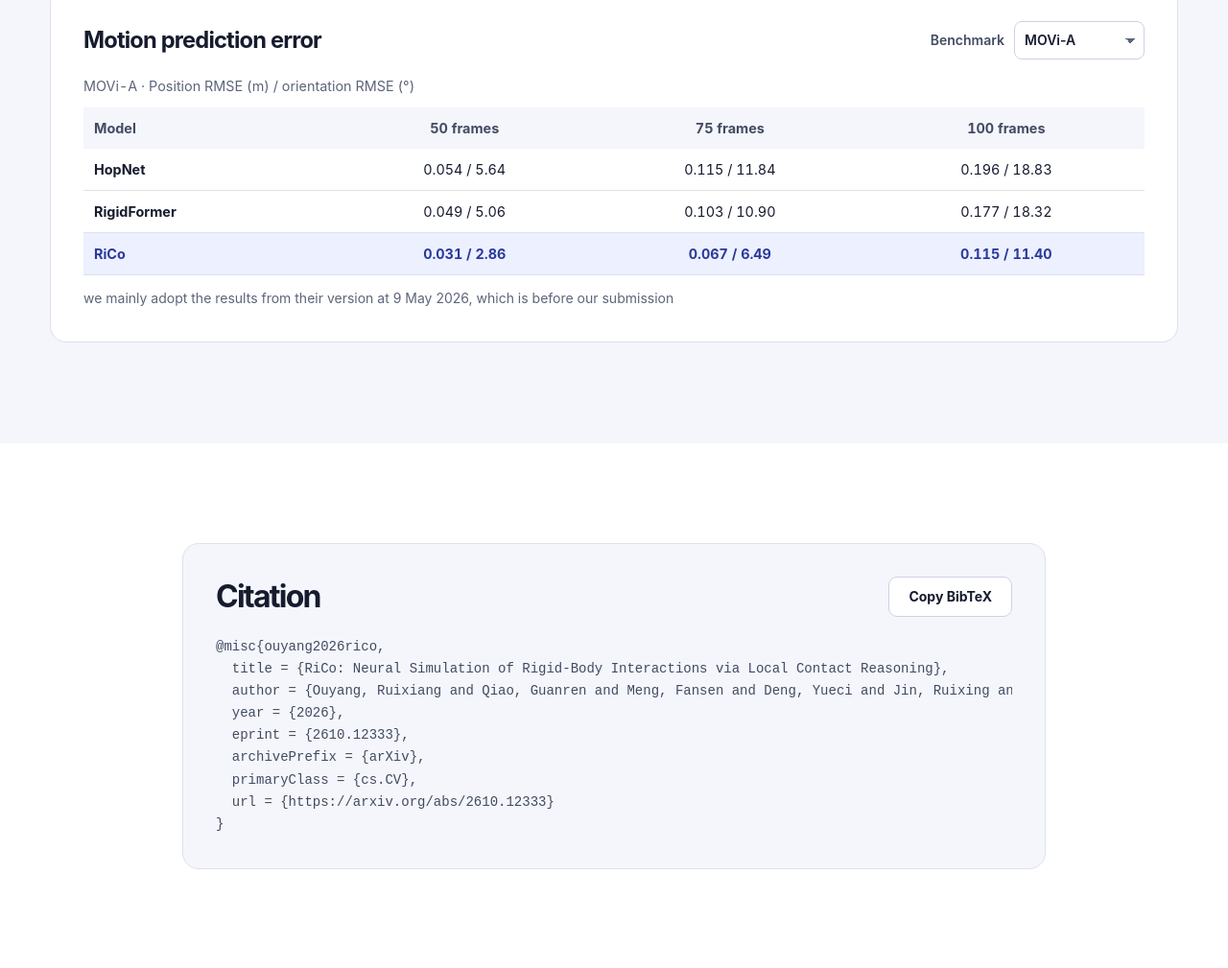
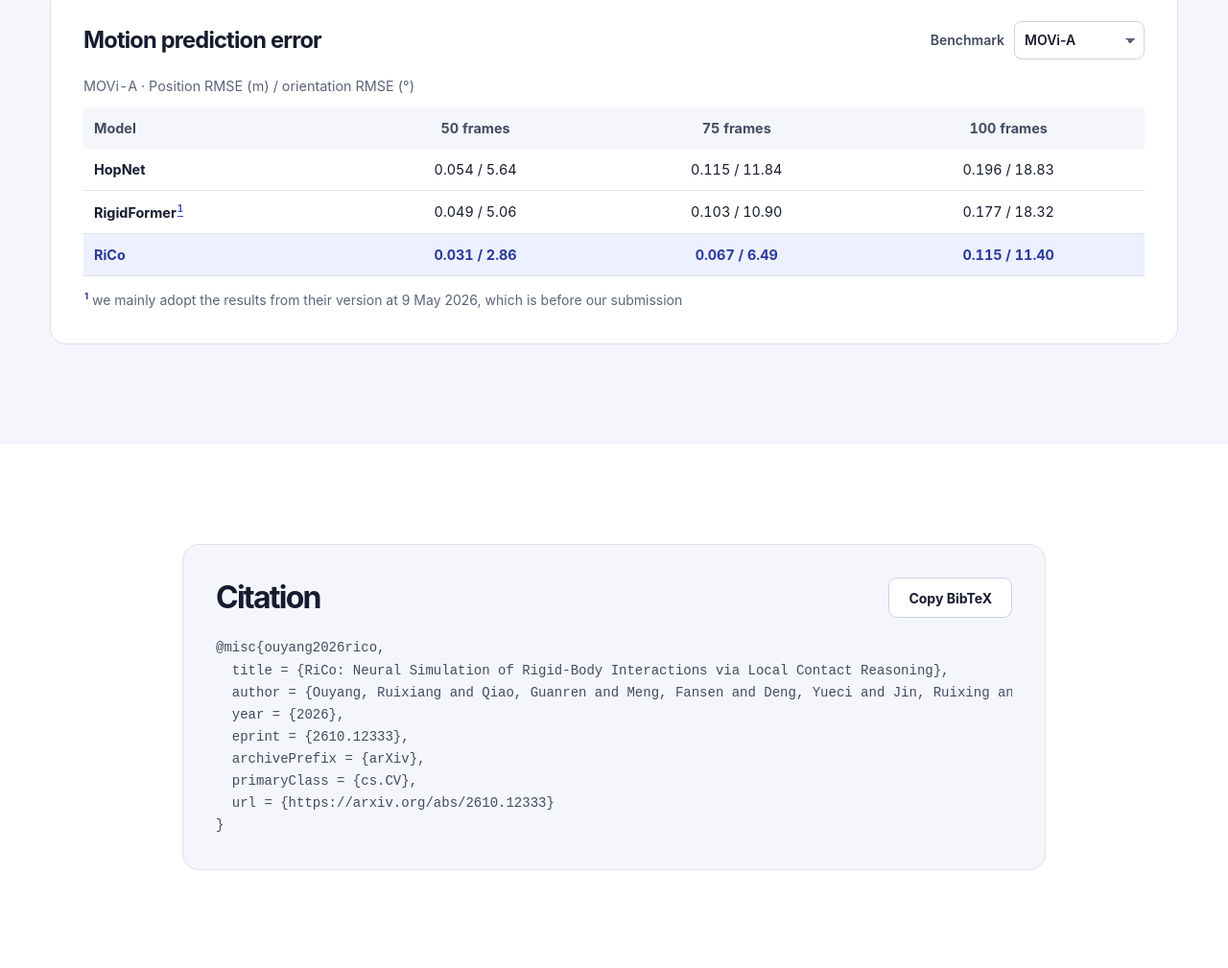
Before and after one commit to Ruixiang-OY/RiCo_website, a plain HTML site: page dist/index.html in a window 1280 px wide. Shown: the part 8462-9471 px from the top of the page at 96% size. Drawn offline with Linux system fonts and the light colour scheme.

Commit message:
Update Site source

```diff
--- a/dist/index.html
+++ b/dist/index.html
@@ -500,12 +500,12 @@
               <thead><tr><th scope="col">Model</th><th scope="col">50 frames</th><th scope="col">75 frames</th><th scope="col">100 frames</th></tr></thead>
               <tbody id="result-rows">
                 <tr><th scope="row">HopNet</th><td>0.054 / 5.64</td><td>0.115 / 11.84</td><td>0.196 / 18.83</td></tr>
-                <tr><th scope="row">RigidFormer</th><td>0.049 / 5.06</td><td>0.103 / 10.90</td><td>0.177 / 18.32</td></tr>
+                <tr><th scope="row">RigidFormer<sup><a href="#rigidformer-source-note" aria-label="RigidFormer source footnote 1">1</a></sup></th><td>0.049 / 5.06</td><td>0.103 / 10.90</td><td>0.177 / 18.32</td></tr>
                 <tr><th scope="row">RiCo</th><td>0.031 / 2.86</td><td>0.067 / 6.49</td><td>0.115 / 11.40</td></tr>
               </tbody>
             </table>
           </div>
-          <p class="table-note">we mainly adopt the results from their version at 9 May 2026, which is before our submission</p>
+          <p class="table-note" id="rigidformer-source-note"><sup>1</sup> we mainly adopt the results from their version at 9 May 2026, which is before our submission</p>
         </div>
       </div>
     </section>
```
